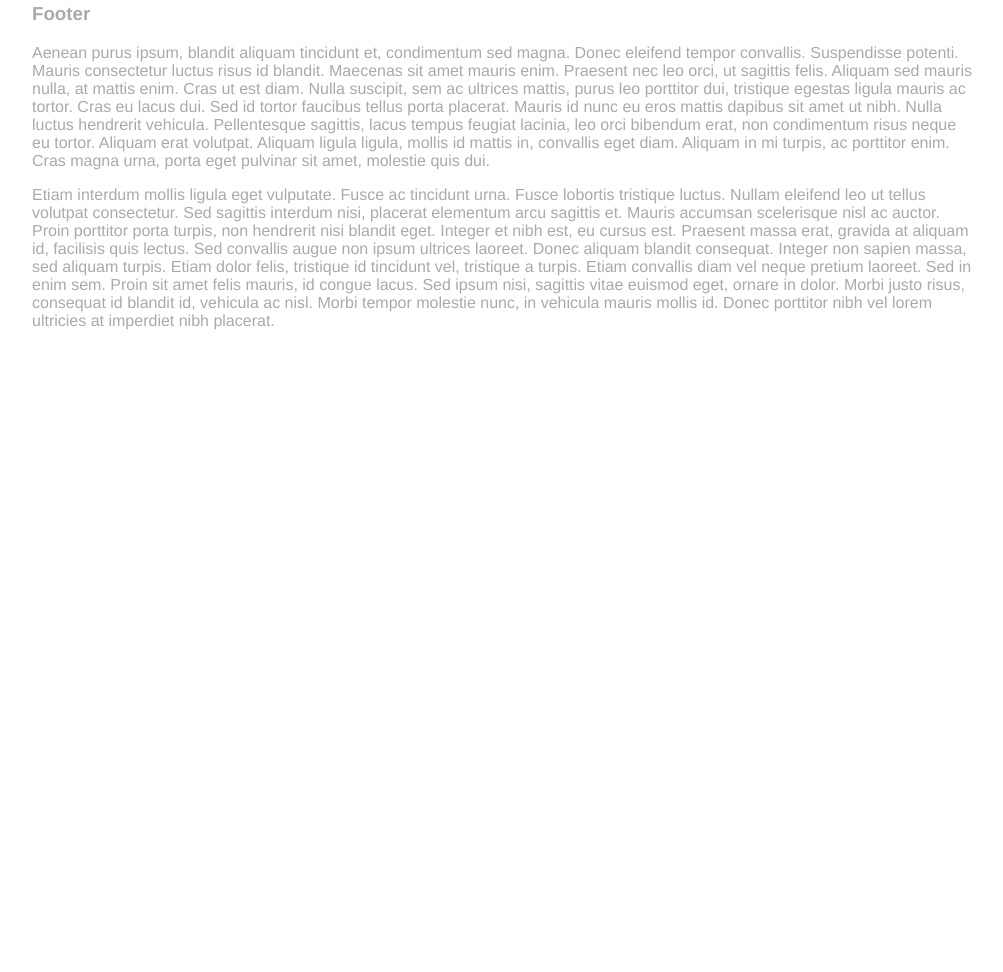
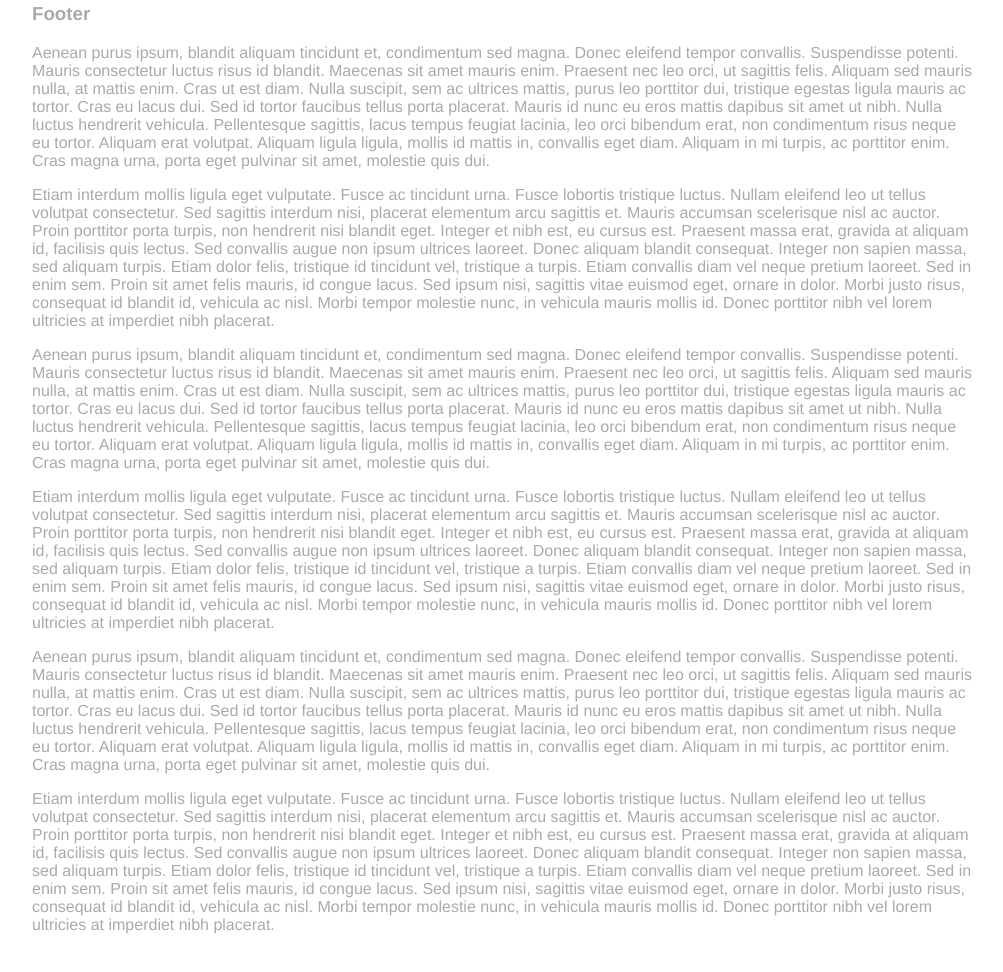
Before and after one commit to gregplaysguitar/ScrollBalance.js, a plain HTML site: page index.html in a window 1280 px wide. Shown: the part 3468-4440 px from the top of the page, without its empty margins (138-1141 px from the left). Before the commit the page ends 3848 px from the top, so only its background shows below. Drawn offline with nearby package versions, Linux system fonts and the light colour scheme.

Commit message:
demo page tweak

```diff
--- a/index.html
+++ b/index.html
@@ -134,6 +134,18 @@ $(function() {
                 <p>
                     Etiam interdum mollis ligula eget vulputate. Fusce ac tincidunt urna. Fusce lobortis tristique luctus. Nullam eleifend leo ut tellus volutpat consectetur. Sed sagittis interdum nisi, placerat elementum arcu sagittis et. Mauris accumsan scelerisque nisl ac auctor. Proin porttitor porta turpis, non hendrerit nisi blandit eget. Integer et nibh est, eu cursus est. Praesent massa erat, gravida at aliquam id, facilisis quis lectus. Sed convallis augue non ipsum ultrices laoreet. Donec aliquam blandit consequat. Integer non sapien massa, sed aliquam turpis. Etiam dolor felis, tristique id tincidunt vel, tristique a turpis. Etiam convallis diam vel neque pretium laoreet. Sed in enim sem. Proin sit amet felis mauris, id congue lacus. Sed ipsum nisi, sagittis vitae euismod eget, ornare in dolor. Morbi justo risus, consequat id blandit id, vehicula ac nisl. Morbi tempor molestie nunc, in vehicula mauris mollis id. Donec porttitor nibh vel lorem ultricies at imperdiet nibh placerat.
                 </p>
+                <p>
+                    Aenean purus ipsum, blandit aliquam tincidunt et, condimentum sed magna. Donec eleifend tempor convallis. Suspendisse potenti. Mauris consectetur luctus risus id blandit. Maecenas sit amet mauris enim. Praesent nec leo orci, ut sagittis felis. Aliquam sed mauris nulla, at mattis enim. Cras ut est diam. Nulla suscipit, sem ac ultrices mattis, purus leo porttitor dui, tristique egestas ligula mauris ac tortor. Cras eu lacus dui. Sed id tortor faucibus tellus porta placerat. Mauris id nunc eu eros mattis dapibus sit amet ut nibh. Nulla luctus hendrerit vehicula. Pellentesque sagittis, lacus tempus feugiat lacinia, leo orci bibendum erat, non condimentum risus neque eu tortor. Aliquam erat volutpat. Aliquam ligula ligula, mollis id mattis in, convallis eget diam. Aliquam in mi turpis, ac porttitor enim. Cras magna urna, porta eget pulvinar sit amet, molestie quis dui.
+                </p>
+                <p>
+                    Etiam interdum mollis ligula eget vulputate. Fusce ac tincidunt urna. Fusce lobortis tristique luctus. Nullam eleifend leo ut tellus volutpat consectetur. Sed sagittis interdum nisi, placerat elementum arcu sagittis et. Mauris accumsan scelerisque nisl ac auctor. Proin porttitor porta turpis, non hendrerit nisi blandit eget. Integer et nibh est, eu cursus est. Praesent massa erat, gravida at aliquam id, facilisis quis lectus. Sed convallis augue non ipsum ultrices laoreet. Donec aliquam blandit consequat. Integer non sapien massa, sed aliquam turpis. Etiam dolor felis, tristique id tincidunt vel, tristique a turpis. Etiam convallis diam vel neque pretium laoreet. Sed in enim sem. Proin sit amet felis mauris, id congue lacus. Sed ipsum nisi, sagittis vitae euismod eget, ornare in dolor. Morbi justo risus, consequat id blandit id, vehicula ac nisl. Morbi tempor molestie nunc, in vehicula mauris mollis id. Donec porttitor nibh vel lorem ultricies at imperdiet nibh placerat.
+                </p>
+                <p>
+                    Aenean purus ipsum, blandit aliquam tincidunt et, condimentum sed magna. Donec eleifend tempor convallis. Suspendisse potenti. Mauris consectetur luctus risus id blandit. Maecenas sit amet mauris enim. Praesent nec leo orci, ut sagittis felis. Aliquam sed mauris nulla, at mattis enim. Cras ut est diam. Nulla suscipit, sem ac ultrices mattis, purus leo porttitor dui, tristique egestas ligula mauris ac tortor. Cras eu lacus dui. Sed id tortor faucibus tellus porta placerat. Mauris id nunc eu eros mattis dapibus sit amet ut nibh. Nulla luctus hendrerit vehicula. Pellentesque sagittis, lacus tempus feugiat lacinia, leo orci bibendum erat, non condimentum risus neque eu tortor. Aliquam erat volutpat. Aliquam ligula ligula, mollis id mattis in, convallis eget diam. Aliquam in mi turpis, ac porttitor enim. Cras magna urna, porta eget pulvinar sit amet, molestie quis dui.
+                </p>
+                <p>
+                    Etiam interdum mollis ligula eget vulputate. Fusce ac tincidunt urna. Fusce lobortis tristique luctus. Nullam eleifend leo ut tellus volutpat consectetur. Sed sagittis interdum nisi, placerat elementum arcu sagittis et. Mauris accumsan scelerisque nisl ac auctor. Proin porttitor porta turpis, non hendrerit nisi blandit eget. Integer et nibh est, eu cursus est. Praesent massa erat, gravida at aliquam id, facilisis quis lectus. Sed convallis augue non ipsum ultrices laoreet. Donec aliquam blandit consequat. Integer non sapien massa, sed aliquam turpis. Etiam dolor felis, tristique id tincidunt vel, tristique a turpis. Etiam convallis diam vel neque pretium laoreet. Sed in enim sem. Proin sit amet felis mauris, id congue lacus. Sed ipsum nisi, sagittis vitae euismod eget, ornare in dolor. Morbi justo risus, consequat id blandit id, vehicula ac nisl. Morbi tempor molestie nunc, in vehicula mauris mollis id. Donec porttitor nibh vel lorem ultricies at imperdiet nibh placerat.
+                </p>
             </footer>
         </div>
 
```
